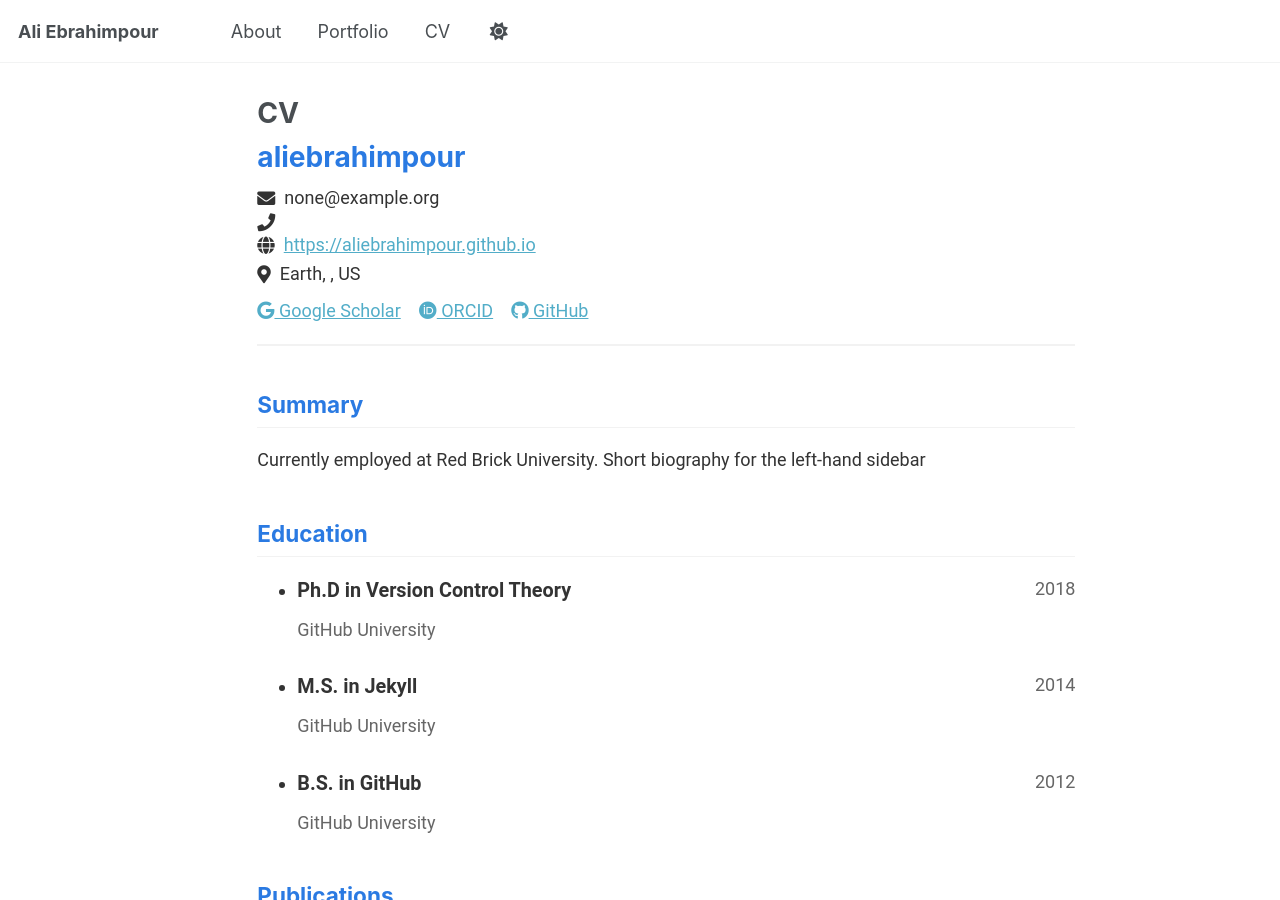
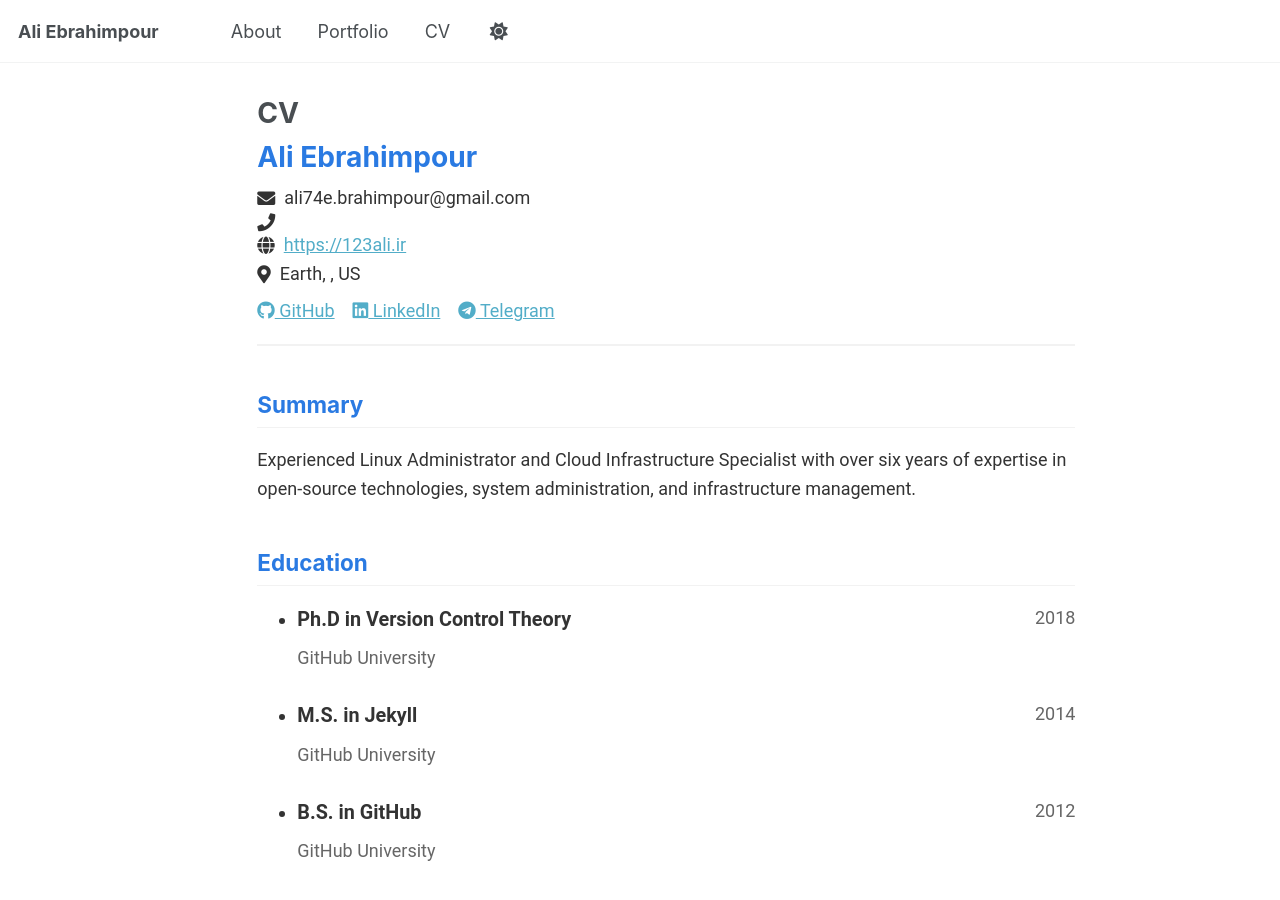
Before and after one commit to AliEbrahimpour/aliebrahimpour.github.io, a Jekyll site: the page built from _pages/cv-json.md, in a window 1280 px wide and 900 px high. Built offline with Jekyll 4.4.1, drawn with Linux system fonts in a browser that asks for light colours.

Commit message:
update socail

```diff
--- a/_config.yml
+++ b/_config.yml
@@ -50,7 +50,7 @@ author:
   stackoverflow    : # User number or user number and name (i.e., use "1" or "1/jeff-atwood")
 
   # Social media
-  bluesky          : "bsky.app" # Replace this with you Bluesky username
+  bluesky          : # Username
   facebook         : # Username
   flickr           : # Username
   foursquare       : # Username
@@ -59,13 +59,13 @@ author:
   keybase          : # Username
   instagram        : # Username
   lastfm           : # Username
-  linkedin         : # Username
+  linkedin         : "ali-ebrahimpour-ba03bb126"
   mastodon         : # URL
   medium           : # URL
   pinterest        : # Username
   soundcloud       : # Username
   steam            : # Username
-  telegram         : # URL
+  telegram         : "AliEbrahimpour"
   tumblr           : # Username
   twitter          : # Username for X / Twitter
   vine             : # Username
--- a/_data/cv.json
+++ b/_data/cv.json
@@ -1,10 +1,10 @@
 {
   "basics": {
-    "name": "aliebrahimpour",
-    "email": "none@example.org",
+    "name": "Ali Ebrahimpour",
+    "email": "ali74e.brahimpour@gmail.com",
     "phone": "",
-    "website": "https://aliebrahimpour.github.io",
-    "summary": "Currently employed at Red Brick University. Short biography for the left-hand sidebar",
+    "website": "https://123ali.ir",
+    "summary": "Experienced Linux Administrator and Cloud Infrastructure Specialist with over six years of expertise in open-source technologies, system administration, and infrastructure management.",
     "location": {
       "address": "",
       "postalCode": "",
@@ -14,19 +14,19 @@
     },
     "profiles": [
       {
-        "network": "Google Scholar",
-        "username": "",
-        "url": "https://scholar.google.com/citations?user=PS_CX0AAAAAJ"
-      },
-      {
-        "network": "ORCID",
-        "username": "",
-        "url": "http://orcid.org/yourorcidurl"
-      },
-      {
         "network": "GitHub",
         "username": "aliebrahimpour",
         "url": "https://github.com/aliebrahimpour"
+      },
+      {
+        "network": "LinkedIn",
+        "username": "ali-ebrahimpour-ba03bb126",
+        "url": "https://www.linkedin.com/in/ali-ebrahimpour-ba03bb126/"
+      },
+      {
+        "network": "Telegram",
+        "username": "AliEbrahimpour",
+        "url": "https://t.me/AliEbrahimpour"
       }
     ]
   },
```
Also changed, not shown: README.md (+5 -2 lines).
